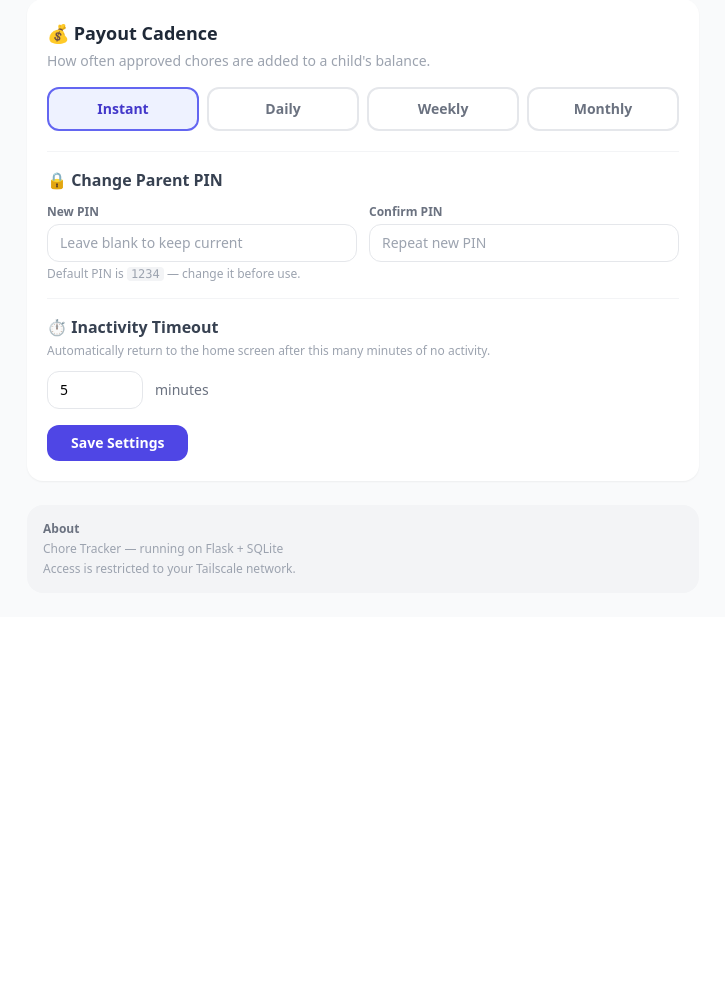
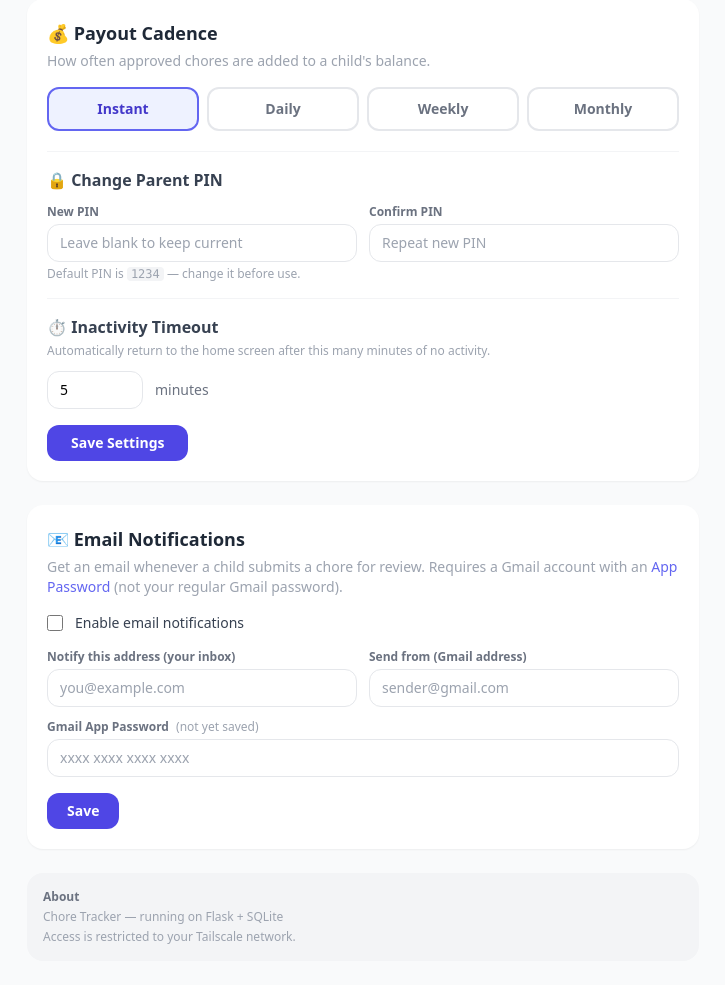
Before and after one commit to mount986/chores, a Flask app: page /parent/settings in a window 1280 px wide. Shown: the part 303-1288 px from the top of the page, without its empty margins (117-842 px from the left). Before the commit the page ends 879 px from the top, so only its background shows below. Run offline with Flask 3, Linux system fonts and the light colour scheme; the visitor is signed in with stand-in values (Sample User, id 1); some libraries are stand-ins or nearby versions.

Commit message:
Add Gmail SMTP email notifications for chore submissions
Parents can now receive an email whenever a child submits a chore for
review. Configure a Gmail address, App Password, and recipient inbox
in Settings → Email Notifications. Includes a test-email button and
a non-blocking daemon-thread send so SMTP never stalls the HTTP response.

Co-Authored-By: Claude Sonnet 4.6 <noreply@anthropic.com>

```diff
--- a/app/__init__.py
+++ b/app/__init__.py
@@ -266,6 +266,8 @@ def _seed_defaults():
         db.session.add(AppSettings(key='payout_day_of_month', value='1'))
     if not AppSettings.query.get('session_timeout'):
         db.session.add(AppSettings(key='session_timeout', value='5'))
+    if not AppSettings.query.get('notify_email_enabled'):
+        db.session.add(AppSettings(key='notify_email_enabled', value='off'))
 
     if Chore.query.count() == 0:
         defaults = [
--- a/app/routes/child.py
+++ b/app/routes/child.py
@@ -337,5 +337,9 @@ def submit_chore(child_id, ac_id):
     inst.status = 'submitted'
     inst.submitted_date = datetime.now()
     db.session.commit()
+
+    from ..notifications import send_chore_submitted
+    send_chore_submitted(inst)
+
     flash('Nice work! Your chore has been sent to a parent for review. 🌟', 'success')
     return redirect(url_for('child.dashboard', child_id=child_id))
--- a/app/routes/parent.py
+++ b/app/routes/parent.py
@@ -1147,6 +1147,10 @@ def settings():
         payout_day_of_week=_get('payout_day_of_week', '0'),
         payout_day_of_month=_get('payout_day_of_month', '1'),
         session_timeout=_get('session_timeout', '5'),
+        notify_email_enabled=_get('notify_email_enabled', 'off'),
+        notify_email_to=_get('notify_email_to', ''),
+        notify_smtp_user=_get('notify_smtp_user', ''),
+        notify_smtp_password_set=bool(_get('notify_smtp_password', '')),
     )
 
 
@@ -1196,12 +1200,53 @@ def update_settings():
     if timeout.isdigit() and int(timeout) >= 1:
         _set('session_timeout', timeout)
 
+    # ── Notification settings ─────────────────────────────────────────────────
+    _set('notify_email_enabled', 'on' if request.form.get('notify_email_enabled') else 'off')
+
+    notify_to = request.form.get('notify_email_to', '').strip()
+    if notify_to:
+        _set('notify_email_to', notify_to)
+
+    notify_user = request.form.get('notify_smtp_user', '').strip()
+    if notify_user:
+        _set('notify_smtp_user', notify_user)
+
+    # Only overwrite the password if a new one was actually typed
+    notify_pw = request.form.get('notify_smtp_password', '').strip()
+    if notify_pw:
+        _set('notify_smtp_password', notify_pw)
+
     db.session.commit()
 
     from ..scheduler import reschedule_payout_job
     reschedule_payout_job()
 
     flash('Settings saved!', 'success')
+    return redirect(url_for('parent.settings'))
+
+
+@parent_bp.route('/settings/test-email', methods=['POST'])
+@parent_required
+def test_email_notification():
+    """Send a test email using the currently saved SMTP settings."""
+    def _get(key):
+        s = AppSettings.query.get(key)
+        return s.value.strip() if s and s.value else ''
+
+    to_addr = _get('notify_email_to')
+    smtp_user = _get('notify_smtp_user')
+    smtp_password = _get('notify_smtp_password')
+
+    if not all([to_addr, smtp_user, smtp_password]):
+        flash('Please save your email settings before sending a test.', 'error')
+        return redirect(url_for('parent.settings'))
+
+    from ..notifications import send_test_email
+    error = send_test_email(to_addr, smtp_user, smtp_password)
+    if error:
+        flash(f'Test failed: {error}', 'error')
+    else:
+        flash(f'Test email sent to {to_addr} — check your inbox!', 'success')
     return redirect(url_for('parent.settings'))
 
 
--- a/app/templates/parent/settings.html
+++ b/app/templates/parent/settings.html
@@ -167,6 +167,69 @@
     </form>
   </div>
 
+  <!-- Email notifications -->
+  <div class="bg-white rounded-2xl shadow-sm p-5">
+    <h2 class="font-bold text-gray-800 text-lg mb-1 flex items-center gap-2">📧 Email Notifications</h2>
+    <p class="text-gray-400 text-sm mb-4">
+      Get an email whenever a child submits a chore for review.
+      Requires a Gmail account with an
+      <a href="https://myaccount.google.com/apppasswords" target="_blank" rel="noopener"
+         class="text-indigo-500 hover:underline">App Password</a> (not your regular Gmail password).
+    </p>
+
+    <form method="POST" action="{{ url_for('parent.update_settings') }}" class="space-y-4">
+      <!-- Enable toggle -->
+      <label class="flex items-center gap-3 cursor-pointer select-none">
+        <input type="checkbox" name="notify_email_enabled"
+               {{ 'checked' if notify_email_enabled == 'on' }}
+               class="w-4 h-4 rounded text-indigo-600 focus:ring-indigo-300">
+        <span class="text-sm font-medium text-gray-700">Enable email notifications</span>
+      </label>
+
+      <div class="grid grid-cols-1 sm:grid-cols-2 gap-3">
+        <div>
+          <label class="block text-xs font-semibold text-gray-500 mb-1">Notify this address (your inbox)</label>
+          <input type="email" name="notify_email_to" value="{{ notify_email_to }}"
+                 placeholder="you@example.com"
+                 class="w-full border border-gray-200 rounded-xl px-3 py-2 text-sm focus:outline-none focus:ring-2 focus:ring-indigo-300">
+        </div>
+        <div>
+          <label class="block text-xs font-semibold text-gray-500 mb-1">Send from (Gmail address)</label>
+          <input type="email" name="notify_smtp_user" value="{{ notify_smtp_user }}"
+                 placeholder="sender@gmail.com"
+                 class="w-full border border-gray-200 rounded-xl px-3 py-2 text-sm focus:outline-none focus:ring-2 focus:ring-indigo-300">
+        </div>
+        <div class="sm:col-span-2">
+          <label class="block text-xs font-semibold text-gray-500 mb-1">
+            Gmail App Password
+            <span class="font-normal text-gray-400 ml-1">
+              ({{ 'saved — leave blank to keep' if notify_smtp_password_set else 'not yet saved' }})
+            </span>
+          </label>
+          <input type="password" name="notify_smtp_password"
+                 placeholder="{{ '••••••••••••••••' if notify_smtp_password_set else 'xxxx xxxx xxxx xxxx' }}"
+                 autocomplete="new-password"
+                 class="w-full border border-gray-200 rounded-xl px-3 py-2 text-sm focus:outline-none focus:ring-2 focus:ring-indigo-300">
+        </div>
+      </div>
+
+      <div class="flex items-center gap-3">
+        <button class="bg-indigo-600 hover:bg-indigo-700 text-white font-semibold px-5 py-2 rounded-xl text-sm transition-colors active:scale-95">
+          Save
+        </button>
+      </div>
+    </form>
+
+    <!-- Test email (only shown when configured) -->
+    {% if notify_smtp_password_set and notify_email_to and notify_smtp_user %}
+    <form method="POST" action="{{ url_for('parent.test_email_notification') }}" class="mt-3">
+      <button class="text-sm text-indigo-500 hover:text-indigo-700 font-medium transition-colors">
+        Send test email →
+      </button>
+    </form>
+    {% endif %}
+  </div>
+
   <!-- About -->
   <div class="bg-gray-100 rounded-2xl p-4 text-xs text-gray-400 space-y-1">
     <div class="font-semibold text-gray-500">About</div>
```
Also changed, not shown: app/notifications.py (added, +107 -0 lines).
